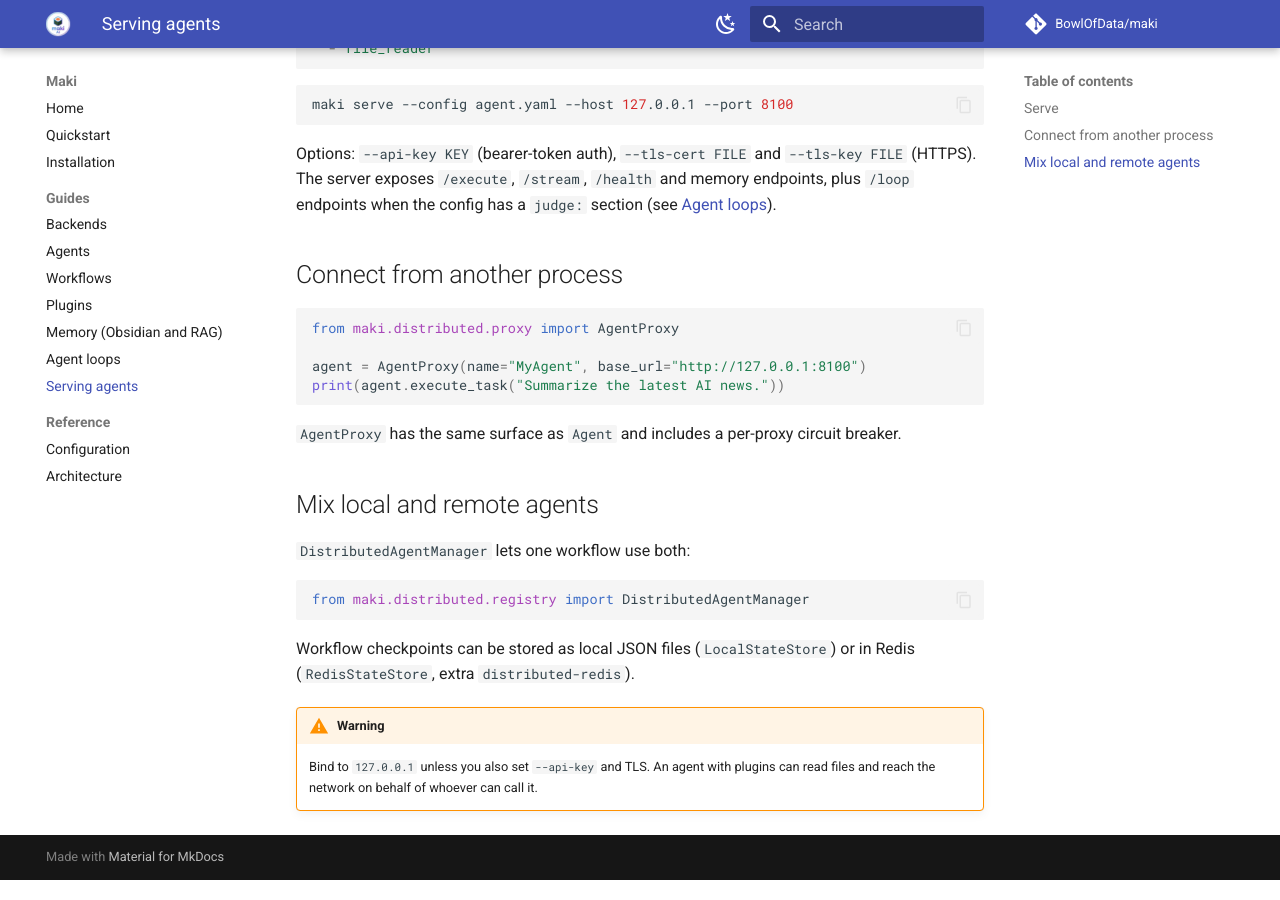
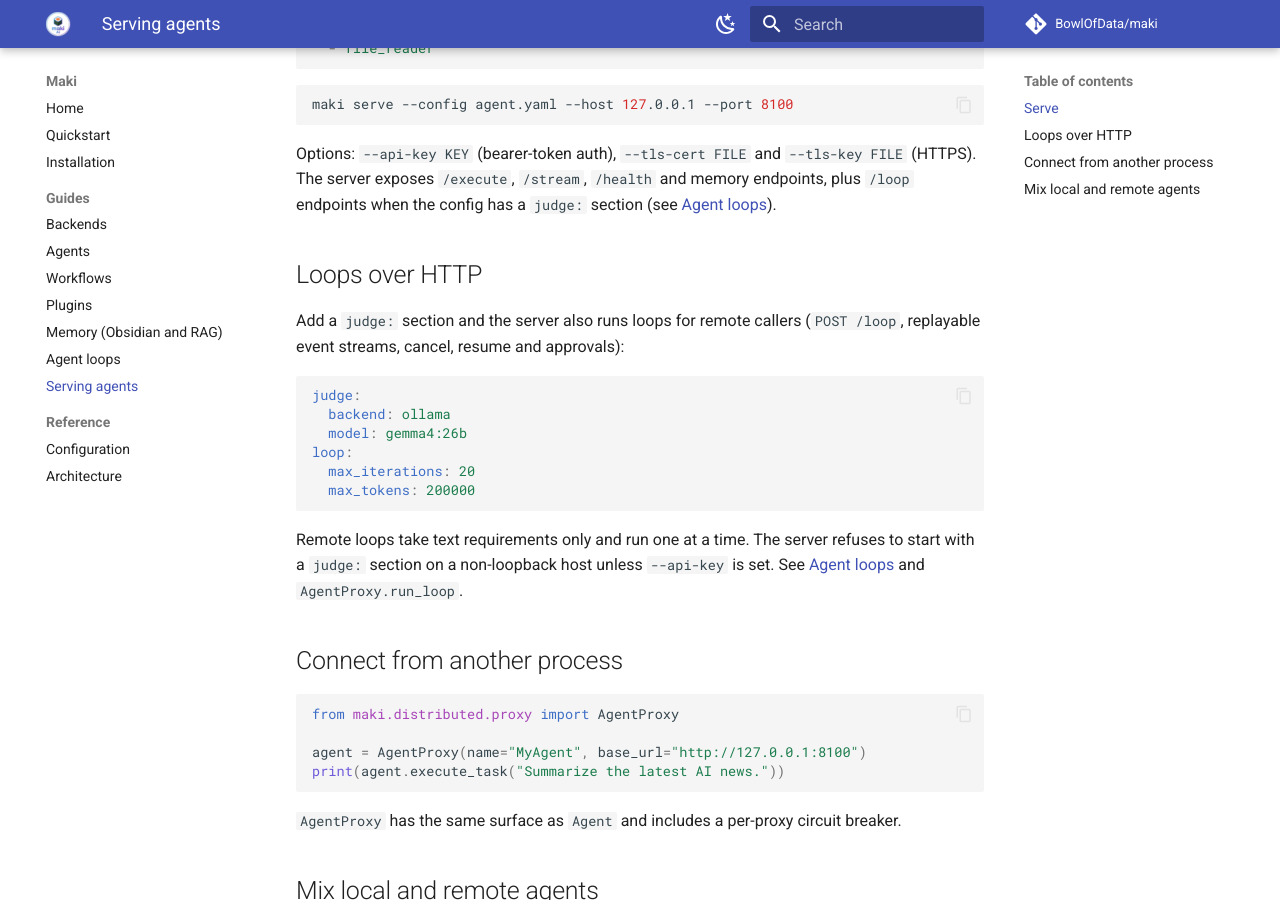
Before and after one commit to BowlOfData/maki, an MkDocs documentation site: the page built from docs/user/serving.md, in a window 1280 px wide and 900 px high, scrolled down 476 px. Built offline with MkDocs 1.6.1 and Material for MkDocs 9.7.7, drawn with Linux system fonts in a browser that asks for light colours; comment, search, counter and statistics services are not loaded.

Commit message:
Release 0.4.0: agent loops
Version bump, changelog entry, and loops added to the README and user docs.

Co-Authored-By: Claude Sonnet 5.5 <noreply@anthropic.com>

````diff
--- a/docs/user/serving.md
+++ b/docs/user/serving.md
@@ -26,6 +26,21 @@ maki serve --config agent.yaml --host 127.0.0.1 --port 8100
 
 Options: `--api-key KEY` (bearer-token auth), `--tls-cert FILE` and `--tls-key FILE` (HTTPS). The server exposes `/execute`, `/stream`, `/health` and memory endpoints, plus `/loop` endpoints when the config has a `judge:` section (see [Agent loops](loops.md)).
 
+## Loops over HTTP
+
+Add a `judge:` section and the server also runs loops for remote callers (`POST /loop`, replayable event streams, cancel, resume and approvals):
+
+```yaml
+judge:
+  backend: ollama
+  model: gemma4:26b
+loop:
+  max_iterations: 20
+  max_tokens: 200000
+```
+
+Remote loops take text requirements only and run one at a time. The server refuses to start with a `judge:` section on a non-loopback host unless `--api-key` is set. See [Agent loops](loops.md#loops-over-http) and `AgentProxy.run_loop`.
+
 ## Connect from another process
 
 ```python
--- a/pyproject.toml
+++ b/pyproject.toml
@@ -4,7 +4,7 @@ build-backend = "setuptools.build_meta"
 
 [project]
 name = "maki-framework"
-version = "0.3.2"
+version = "0.4.0"
 authors = [
   {name="Bowl of Data", email="bowlofdata@gmail.com"},
 ]
````
Also changed, not shown: CHANGELOG.md (+10 -0 lines), README.md (+2 -0 lines), docs/user/agents.md (+4 -0 lines), docs/user/index.md (+1 -0 lines), docs/user/workflows.md (+4 -0 lines).
